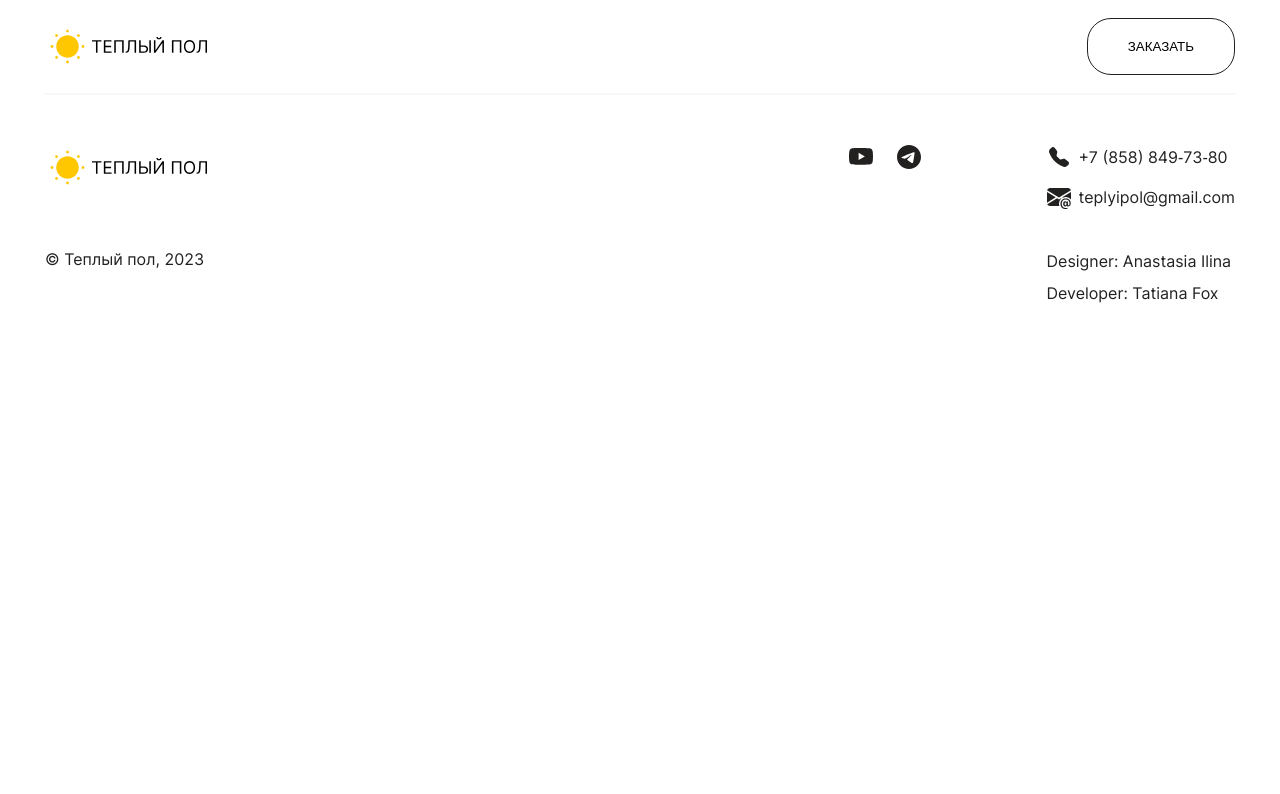
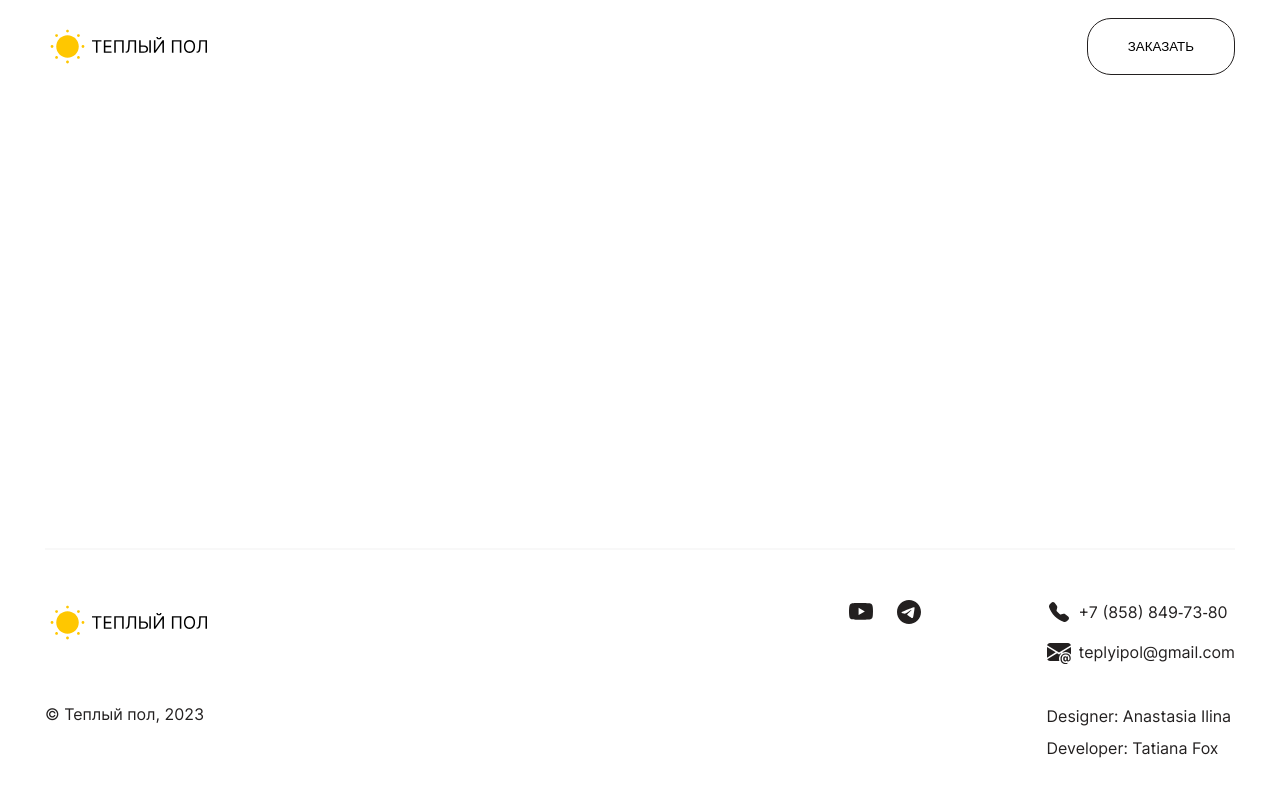
Before and after one commit to PesukarhuTG/lp-warmfloors, a plain HTML site: page index.html in a window 1280 px wide. Drawn offline with Linux system fonts and the light colour scheme.

Commit message:
feat: push footer down

```diff
--- /dev/null
+++ b/css/main.css
@@ -0,0 +1,3 @@
+.main {
+  flex: 1; /*push footer*/
+}
--- a/css/style.css
+++ b/css/style.css
@@ -1,6 +1,7 @@
 @import './fonts.css';
 @import './colors.css';
 @import './header.css';
+@import './main.css';
 @import './footer.css';
 
 * {
@@ -14,6 +15,12 @@ body {
   font-size: 16px;
   font-weight: 400;
   color: var(--main-color);
+}
+
+.wrapper {
+  min-height: 100vh; /*push footer*/
+  display: flex; /*push footer*/
+  flex-direction: column; /*push footer*/
 }
 
 .container {
--- a/index.html
+++ b/index.html
@@ -10,6 +10,7 @@
 </head>
 
 <body>
+  <div class="wrapper">
     <header class="header">
       <div class="container header__container">
         <img class="header__logo" src="./assets/images/logo.svg" alt="Логотип компании Теплый пол">
@@ -87,6 +88,9 @@
 
       </div>
     </footer>
+
+  </div>
+
 </body>
 
 </html>
```
Lines whose indentation alone changed are shown as unchanged.
